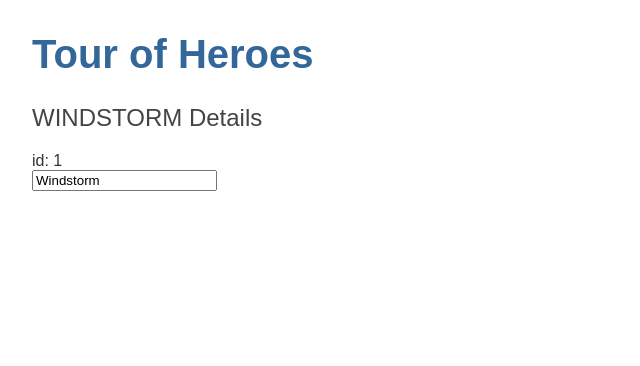
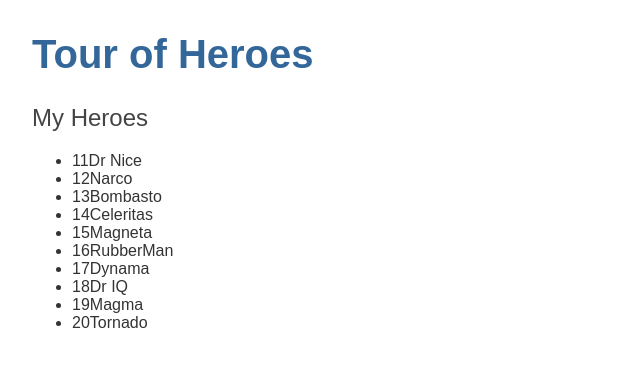
Before and after one commit to rahul-relekar/tour-of-heroes, an Angular app: page / in a window 1280 px wide. Shown: the top 366 px of the page, without its empty margins (0-640 px from the left). Built offline with nearby package versions, Linux system fonts and the light colour scheme.

Commit message:
Iterate through all the mock heroes

```diff
--- a/src/app/heroes/heroes.component.html
+++ b/src/app/heroes/heroes.component.html
@@ -1,9 +1,8 @@
 <!--Interpolate hero-->
 
-<h2> {{hero.name | uppercase}} Details</h2>
-<div> <span> id: </span>{{hero.id}}</div>
-<div>
-    <label>
-        <input [(ngModel)] = "hero.name" placeholder="name"/>
-    </label>
-</div>
+<h2>My Heroes </h2>
+    <ul class ="heroes">
+        <li *ngFor ="let hero of heroes">
+            <span class="badges">{{hero.id}}</span>{{hero.name}}
+        </li>
+    </ul>
--- a/src/app/heroes/heroes.component.ts
+++ b/src/app/heroes/heroes.component.ts
@@ -1,5 +1,6 @@
 import { Component, OnInit } from '@angular/core';
 import { Hero } from '../hero';
+import { HEROES } from '../mock-heroes';
 
 @Component({
   selector: 'app-heroes',
@@ -8,6 +9,7 @@ import { Hero } from '../hero';
 })
 export class HeroesComponent implements OnInit {
 
+  heroes = HEROES;
   hero: Hero={
     id: 1,
     name: 'Windstorm'
--- /dev/null
+++ b/src/app/mock-heroes.ts
@@ -0,0 +1,16 @@
+//List of mock heroes pretending they are from the server
+
+import { Hero } from './hero';
+
+export const HEROES: Hero[] = [
+  { id: 11, name: 'Dr Nice' },
+  { id: 12, name: 'Narco' },
+  { id: 13, name: 'Bombasto' },
+  { id: 14, name: 'Celeritas' },
+  { id: 15, name: 'Magneta' },
+  { id: 16, name: 'RubberMan' },
+  { id: 17, name: 'Dynama' },
+  { id: 18, name: 'Dr IQ' },
+  { id: 19, name: 'Magma' },
+  { id: 20, name: 'Tornado' }
+];
```
